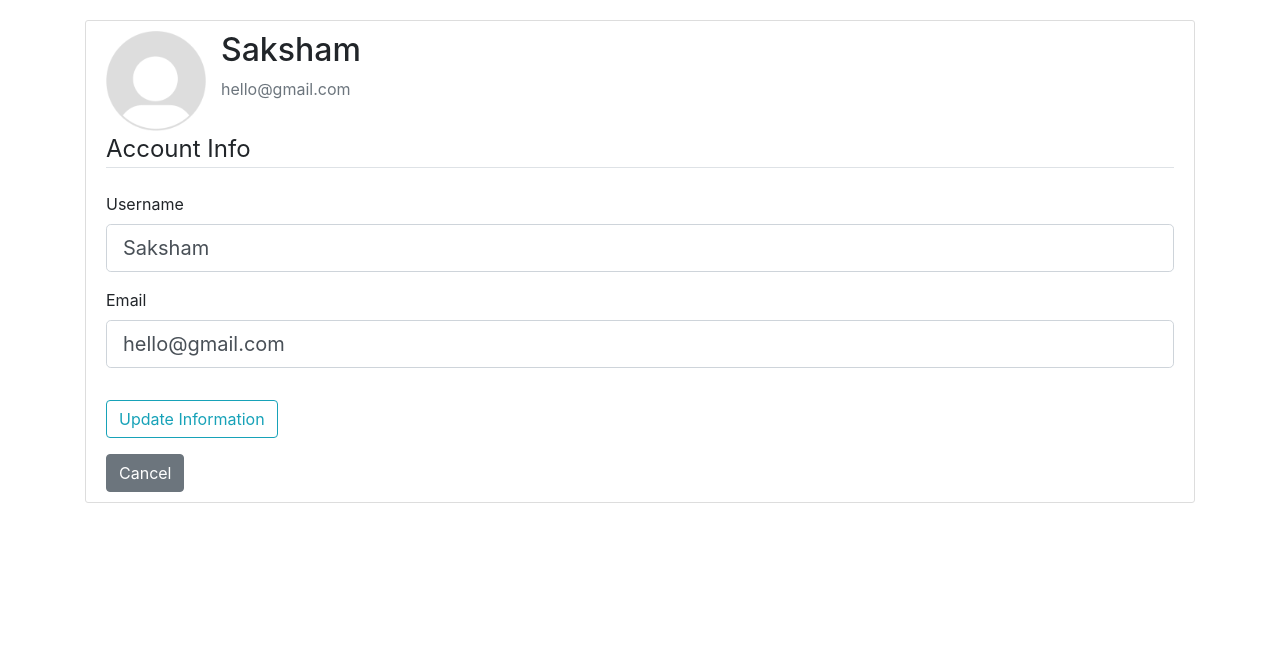
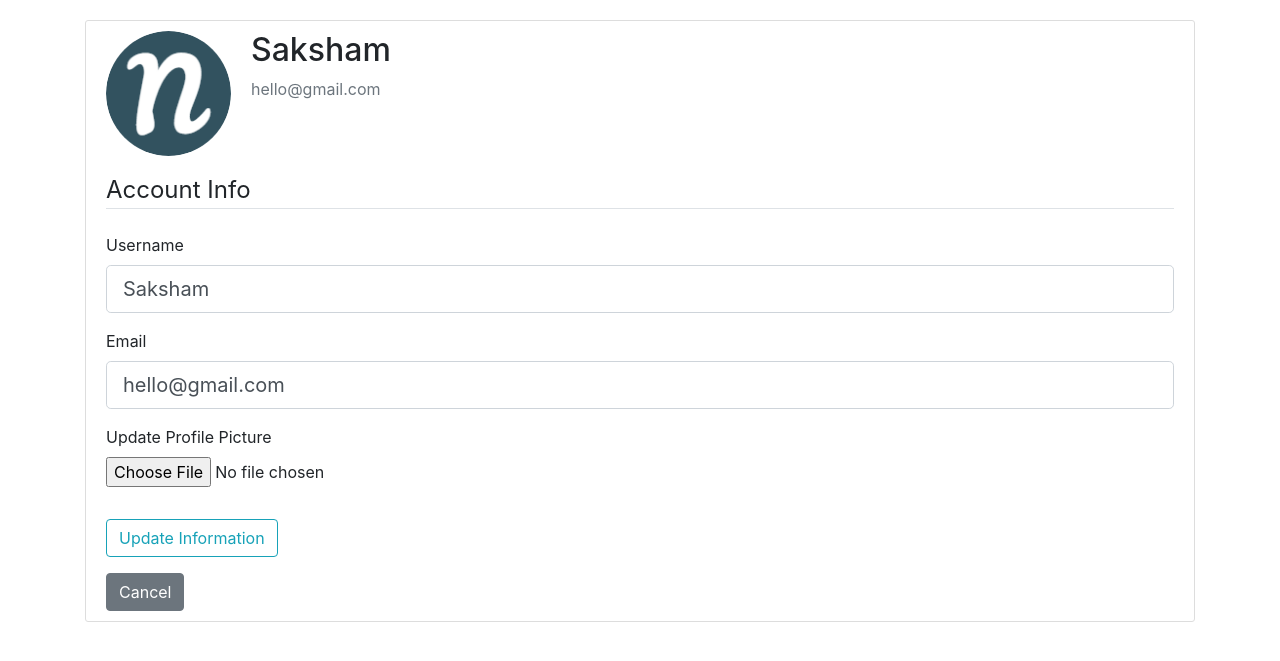
Before and after one commit to Saksham-3/Note-It, a Flask app: page /account/ in a window 1280 px wide. Shown: the part 63-724 px from the top of the page. Run offline with Flask 3, Linux system fonts and the light colour scheme; a user stored in the database is signed in; some libraries are stand-ins or nearby versions.

Commit message:
added pfp changing

```diff
--- a/website/forms.py
+++ b/website/forms.py
@@ -1,4 +1,5 @@
 from flask_wtf import FlaskForm
+from flask_wtf.file import FileField, FileAllowed
 from wtforms import StringField, PasswordField, SubmitField, BooleanField
 from wtforms.validators import DataRequired, Length, Email, EqualTo, ValidationError
 from .models import User, Note
@@ -34,6 +35,7 @@ class UpdateAccount(FlaskForm):
                            validators=[DataRequired(), Length(min=2, max=20)])
     email = StringField('Email',
                         validators=[DataRequired(), Email()])
+    picture = FileField('Update Profile Picture', validators=[FileAllowed(['jpg', 'png'])])
     submit = SubmitField('Update Information')
 
     def validate_name(self, name):
--- /dev/null
+++ b/website/static/acc.css
@@ -0,0 +1,6 @@
+.account-img {
+    height: 125px;
+    width: 125px;
+    margin-right: 20px;
+    margin-bottom: 16px;
+  }
--- a/website/templates/account.html
+++ b/website/templates/account.html
@@ -12,9 +12,9 @@ content%}
 >
   <div class="media">
     <img
-      src="\static\pfp\default.png"
-      alt="Hello"
-      style="height: 100px; width: 100px; margin-right: 15px"
+      class="rounded-circle account-img"
+      src="{{ image_file }}"
+      alt="Profile Picture"
     />
     <div class="media-body">
       <h2 class="account-heading">{{ current_user.username }}</h2>
@@ -22,7 +22,7 @@ content%}
     </div>
   </div>
   <div class="content-section">
-    <form method="POST" action="">
+    <form method="POST" action="" enctype="multipart/form-data">
       {{ form.hidden_tag() }}
       <fieldset class="form-group">
         <legend class="border-bottom mb-4">Account Info</legend>
@@ -50,6 +50,15 @@ content%}
           {% else %} {{ form.email(class="form-control form-control-lg") }} {%
           endif %}
         </div>
+        <div class="form-group">
+          {{ form.picture.label() }}
+          {{ form.picture(class="form-control-file") }}
+          {% if form.picture.errors %}
+            {% for error in form.picture.errors %}
+            <span class="text-danger">{{ error }}</span><br>
+            {% endfor %}
+          {% endif %}
+        </div>
       </fieldset>
       <div class="form-group">
         {{ form.submit(class="btn btn-outline-info") }}
@@ -62,4 +71,6 @@ content%}
     >
   </div>
 </div>
+<head><link rel="stylesheet" type="text/css" href="\static\acc.css" /></head>
+
 {% endblock %}
--- a/website/templates/add_note.html
+++ b/website/templates/add_note.html
@@ -1,6 +1,5 @@
 {% extends "base.html" %} {% block title %}Add Note{% endblock %} {% block
 content%}
-<head><link rel="stylesheet" type="text/css" href="\static\login.css" /></head>
 <div class="div-container">
 <h1 align="center">Notes</h1>
 <form method="POST">
@@ -23,4 +22,6 @@ content%}
   >
 </div>
 </div>
+<head><link rel="stylesheet" type="text/css" href="\static\main.css" /></head>
+
 {% endblock %}
--- a/website/templates/home.html
+++ b/website/templates/home.html
@@ -76,6 +76,6 @@
   <a class="btn btn-info" href="/add_note">Create New Note</a>
 </div>
 </div>
-<head><link rel="stylesheet" type="text/css" href="\static\login.css" /></head>
+<head><link rel="stylesheet" type="text/css" href="\static\main.css" /></head>
 
 {% endblock %}
--- a/website/templates/login.html
+++ b/website/templates/login.html
@@ -47,5 +47,5 @@
     Don't Have an Account? <a href=" {{ url_for('auth.sign_up')}}">Sign Up Now!</a>
   </small>
 </div>
-<head><link rel="stylesheet" type="text/css" href="\static\login.css" /></head>
+<head><link rel="stylesheet" type="text/css" href="\static\main.css" /></head>
 {% endblock %}
--- a/website/templates/sign_up.html
+++ b/website/templates/sign_up.html
@@ -67,5 +67,5 @@ content %}
     Already Have an Account? <a href=" {{ url_for('auth.login')}}">Log In.</a>
   </small>
 </div>
-<head><link rel="stylesheet" type="text/css" href="\static\login.css" /></head>
+<head><link rel="stylesheet" type="text/css" href="\static\main.css" /></head>
 {% endblock %}
--- a/website/views.py
+++ b/website/views.py
@@ -4,6 +4,9 @@ from .models import Note, User
 from . import db
 import json
 from .forms import UpdateAccount
+import secrets
+from PIL import Image
+import os
 
 views = Blueprint('views', __name__)
 
@@ -60,11 +63,31 @@ def item(id):
     else:
         return render_template("edit.html", form=form, note_update = note_update, user = current_user)
 
+def save_picture(form_picture):
+    random_hex = secrets.token_hex(8)
+    _, f_ext = os.path.splitext(form_picture.filename)
+    picture_fn = random_hex + f_ext
+    picture_path = os.path.join(views.root_path, 'static/pfp', picture_fn)
+    output_size = (125,125)
+    i = Image.open(form_picture)
+    i.thumbnail(output_size)
+    i.save(picture_path)
+    prev_picture = os.path.join(views.root_path, 'static/pfp', current_user.image_file)
+    if os.path.exists(prev_picture) and os.path.basename(prev_picture) != 'default.png':
+        os.remove(prev_picture)
+
+    return picture_fn
+
+
 @views.route('/account/', methods=['GET', 'POST'])
 @login_required
 def account():
+    image_file = url_for('static', filename='pfp/' + current_user.image_file)
     form = UpdateAccount()
     if form.validate_on_submit():
+        if form.picture.data:
+            picture_file = save_picture(form.picture.data)
+            current_user.image_file = picture_file
         current_user.username = form.username.data
         current_user.email = form.email.data
         db.session.commit()
@@ -74,4 +97,4 @@ def account():
         form.username.data = current_user.username
         form.email.data = current_user.email
 
-    return render_template('account.html', user= current_user, form=form)
+    return render_template('account.html',image_file= image_file , user= current_user, form=form)
```
Also changed, not shown: website/auth.py (+0 -17 lines), instance/database.db, website/static/main.css (renamed from website/static/login.css), website/static/pfp/87182f559ab14dd4.png (added), website/static/pfp/c6b6e80a43030e59.jpg (added).
